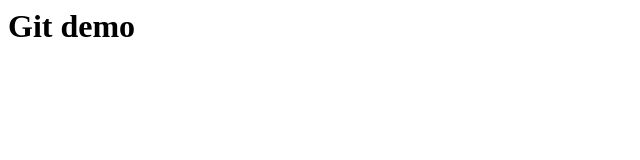
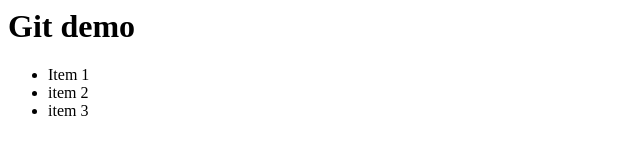
Before and after one commit to mikelperalta/hello_git, a plain HTML site: page index.html in a window 1280 px wide. Shown: the whole page, without its empty margins (0-640 px from the left). Drawn offline with Linux system fonts and the light colour scheme.

Commit message:
index.html

```diff
--- a/index.html
+++ b/index.html
@@ -4,6 +4,11 @@
 </head>
 <body>
 	<h1>Git demo</h1>
+	<ul>
+ 		<li>Item 1</li>
+ 		<li>item 2</li>
+ 		<li>item 3</li>
+	</ul>
 
 </body>
 </html>
```
